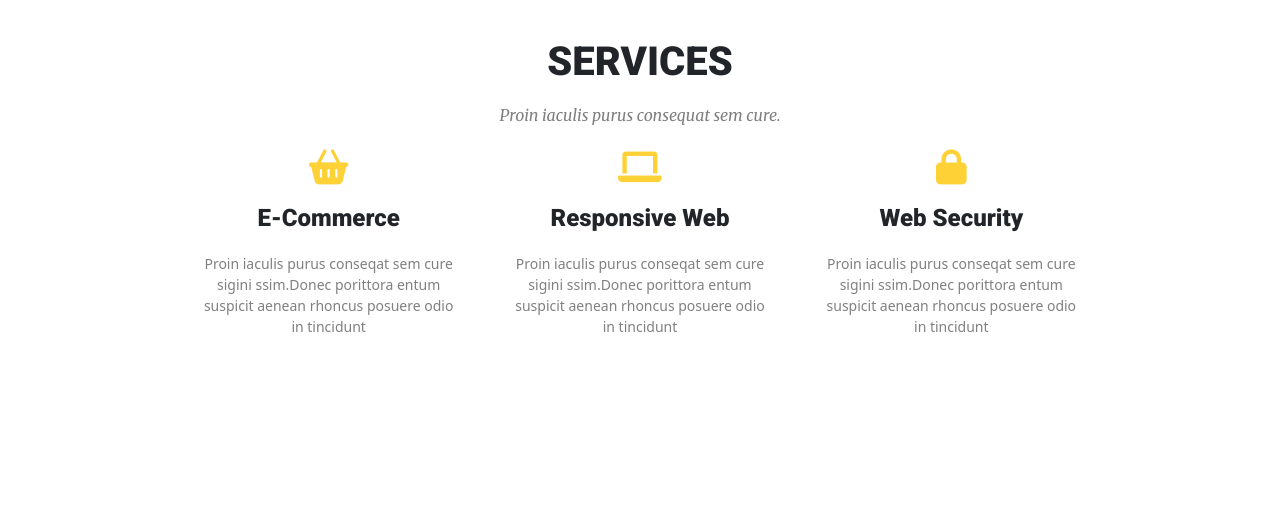
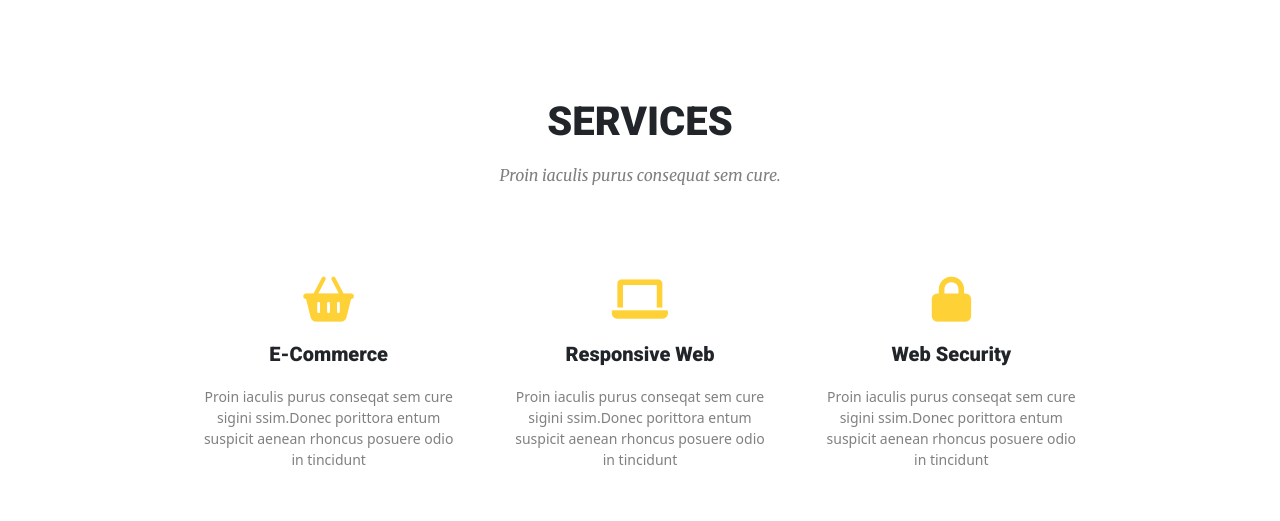
Before and after one commit to karolinamruk/project-nice, a website: page index.html in a window 1280 px wide. Shown: the part 802-1323 px from the top of the page. Before the commit the page ends 1207 px from the top, so only its background shows below. Drawn offline with nearby package versions, Linux system fonts and the light colour scheme.

Commit message:
Change margins

```diff
--- a/sass/style.scss
+++ b/sass/style.scss
@@ -94,7 +94,7 @@ h1 {
 .fa-laptop::before,
 .fa-lock::before {
   color: #fed136;
-  font-size: 35px;
+  font-size: 45px;
 }
 
 .services {
@@ -106,18 +106,21 @@ h1 {
 
 h3 {
   font-family: $font-two;
-  margin: 20px;
+  margin-bottom: 20px;
+  margin-top: 80px;
   font-size: 40px;
 }
 h4 {
   font-family: $font-two;
   margin: 20px;
+  font-size: 20px;
 }
 
 h5 {
   font-family: $font-one;
   font-size: 16px;
   color: $color-four;
+  margin-bottom: 76px;
 }
 
 p {
```
Also changed, not shown: css/style.css, 1 other file.
